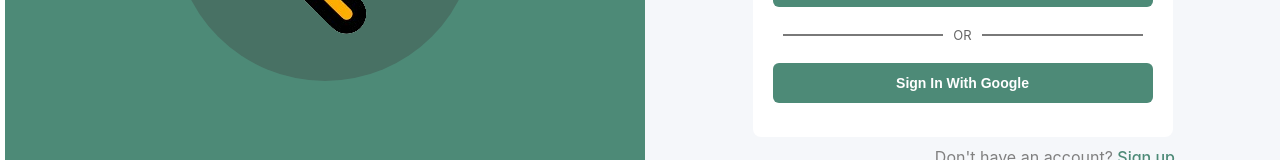
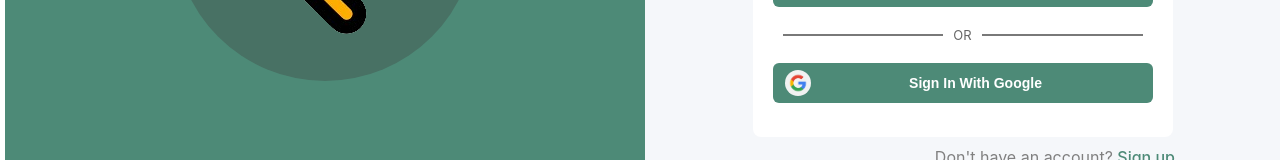
Before and after one commit to guganravi06/Easy-Split, a React (Create React App) app: page / in a window 1280 px wide. Shown: the part 473-633 px from the top of the page. Built offline with nearby package versions, Linux system fonts and the light colour scheme; no server answers.

Commit message:
fixed google icon bug

```diff
--- a/src/components/Button.module.css
+++ b/src/components/Button.module.css
@@ -17,8 +17,8 @@
 }
 
 .buttonImage {
-  width: 16px;
-  height: 6px;
+  width: 26px;
+  height: 26px;
   align-self: center;
   border-radius: 50%;
 }
--- a/src/pages/SignIn.js
+++ b/src/pages/SignIn.js
@@ -72,7 +72,7 @@ const SignIn = () => {
           </div>
           <Button
             text='Sign In With Google'
-            icon='./assets/google-logo-icon.png'
+            image='./assets/google-logo-icon.png'
             textAlign='center'
             onClick={handleSignInWithGoogle}
           />
```
